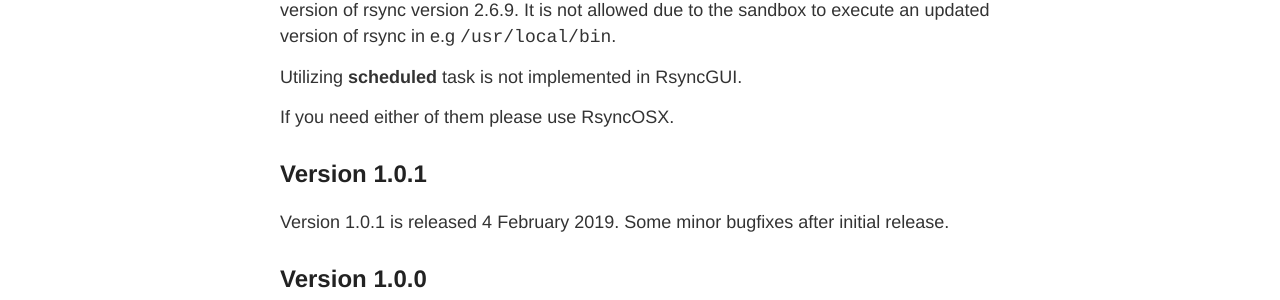
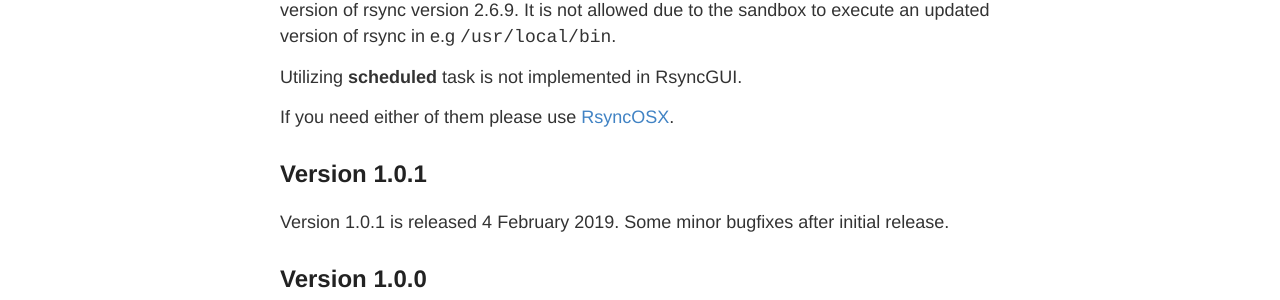
Before and after one commit to d2s/Documentation, a Jekyll site: the page built from _posts/2018-04-10-RsyncGUIChangelog.md, in a window 1280 px wide. Shown: the part 707-1007 px from the top of the page. Built offline with Jekyll 4.4.1, drawn with Linux system fonts in a browser that asks for light colours; part of the change alters nothing that is shown.

```diff
--- a/_posts/2018-04-10-RsyncGUIChangelog.md
+++ b/_posts/2018-04-10-RsyncGUIChangelog.md
@@ -17,7 +17,7 @@ Utilizing **snapshots** in RsyncGUI is for the moment **not possible** due to bu
 
 Utilizing **scheduled** task is not implemented in RsyncGUI.
 
-If you need either of them please use RsyncOSX.
+If you need either of them please use [RsyncOSX](https://github.com/rsyncOSX/RsyncOSX).
 
 ## Version 1.0.1
 
```
